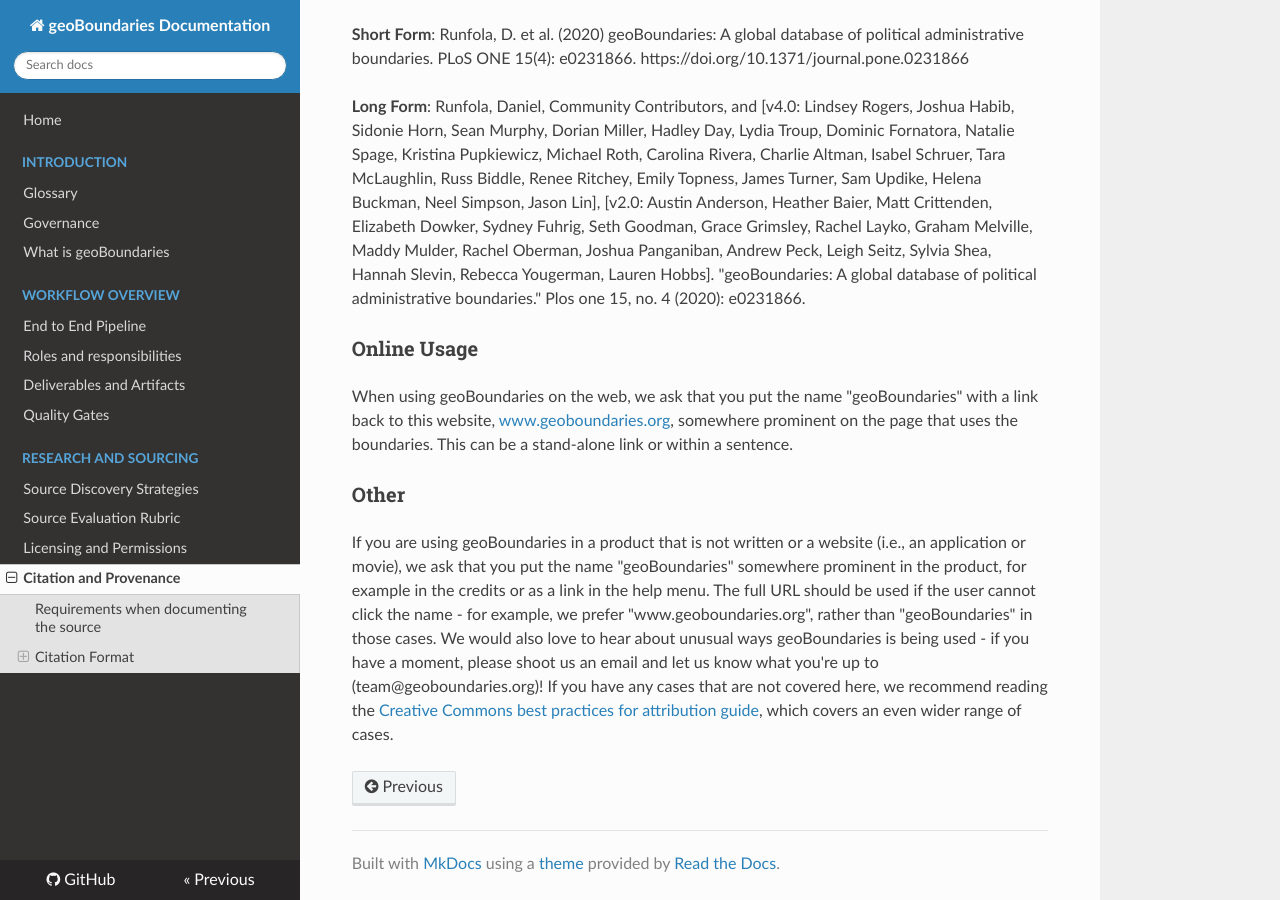
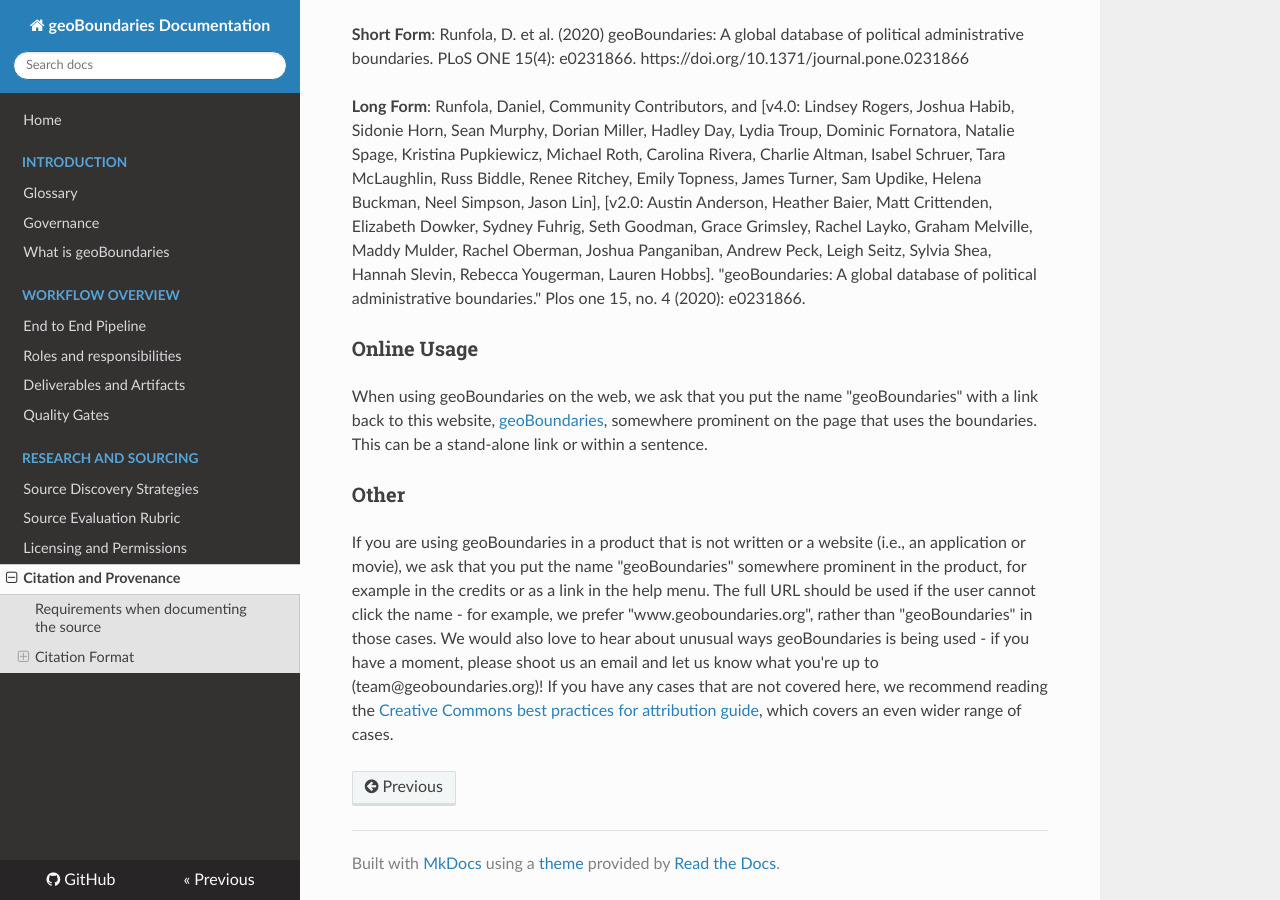
Before and after one commit to wmgeolab/gbDocs, an MkDocs documentation site: the page built from docs/docs/20-research-and-sourcing/citation-and-provenance.md, in a window 1280 px wide and 900 px high, scrolled down 798 px. Built offline with MkDocs 1.6.1, drawn with Linux system fonts in a browser that asks for light colours; nearby versions of some CDN libraries.

Commit message:
Update citation-and-provenance.md

```diff
--- a/docs/docs/20-research-and-sourcing/citation-and-provenance.md
+++ b/docs/docs/20-research-and-sourcing/citation-and-provenance.md
@@ -37,7 +37,7 @@
 
 ### Online Usage
 
-When using geoBoundaries on the web, we ask that you put the name "geoBoundaries" with a link back to this website, [www.geoboundaries.org](www.geoboundaries.org), somewhere prominent on the page that uses the boundaries. This can be a stand-alone link or within a sentence.
+When using geoBoundaries on the web, we ask that you put the name "geoBoundaries" with a link back to this website, [geoBoundaries](https://www.geoboundaries.org), somewhere prominent on the page that uses the boundaries. This can be a stand-alone link or within a sentence.
 
 ### Other
 
```
